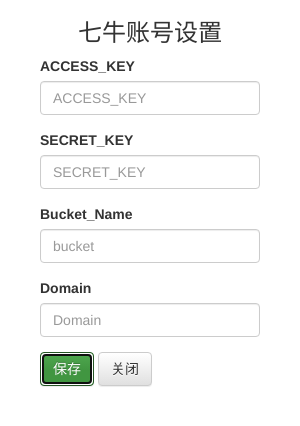
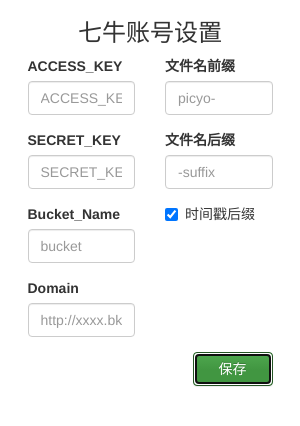
Before and after one commit to mzvast/Picorz, an Electron app: page app/settings.html in a window 300 px wide. Both pictures are taken after a click on the button "保存". Drawn offline with nearby package versions, Linux system fonts and the light colour scheme; no server answers.

Commit message:
增加前缀后缀和时间戳选项

```diff
--- a/app/js/settings.js
+++ b/app/js/settings.js
@@ -5,10 +5,14 @@
 const cancelBtn = document.getElementById('cancel');
 
 var settingboxesElements = document.querySelectorAll('.settingboxes');
+var fixElements = document.querySelectorAll('.fix');
 
 for (var i = 0; i < settingboxesElements.length; i++) {
     settingboxesElements[i].value = configuration.readSettings('keys')[i];
 }
+fixElements[0].value = configuration.readSettings('prefix')
+fixElements[1].value = configuration.readSettings('suffix')
+fixElements[2].checked = configuration.readSettings('timefix')
 saveBtn.onclick = function (e) {
     e.preventDefault();
     let tmp = [];
@@ -16,6 +20,10 @@
         tmp[i] = settingboxesElements[i].value;
     }
     configuration.saveSettings('keys',tmp);
+
+    configuration.saveSettings('prefix',fixElements[0].value);
+    configuration.saveSettings('suffix',fixElements[1].value);
+    configuration.saveSettings('timefix',fixElements[2].checked);
 
     dialog.showMessageBox(null,{
         type:"info",
@@ -26,7 +34,3 @@
         ipcRenderer.send('close-settings-window');
     })
 }
-cancelBtn.onclick = function (e) {
-    e.preventDefault();
-    ipcRenderer.send('close-settings-window');
-}
--- a/app/settings.html
+++ b/app/settings.html
@@ -14,36 +14,58 @@
 
 </head>
 
-<body style="-webkit-app-region: drag">
-	<div id="container row">
+<body>
+	<div id="container">
 		<h3 class="title text-center">七牛账号设置</h3>
+		<div class="row">
 			<div class="col-xs-10 col-xs-offset-1">
-<form>
+				<div class="row">
+					<form class="col-xs-6">
 						<div class="form-group">
 							<label for="accessKey">ACCESS_KEY</label>
-				<input class="settingboxes form-control" type="text" name="accessKey" placeholder="ACCESS_KEY">
+							<input class="settingboxes form-control" type="text" id="accessKey" placeholder="ACCESS_KEY">
 						</div>
 						<div class="form-group">
 							<label for="secretKey">SECRET_KEY</label>
-				<input class="settingboxes form-control" type="text" name="secretKey" placeholder="SECRET_KEY">
+							<input class="settingboxes form-control" type="text" id="secretKey" placeholder="SECRET_KEY">
 						</div>
 						<div class="form-group">
 							<label for="bucket">Bucket_Name</label>
-				<input class="settingboxes form-control" type="text" name="bucket" placeholder="bucket">
+							<input class="settingboxes form-control" type="text" id="bucket" placeholder="bucket">
 						</div>
 						<div class="form-group">
 							<label for="origin">Domain</label>
-				<input class="settingboxes form-control" type="text" name="origin" placeholder="Domain">
+							<input class="settingboxes form-control" type="text" id="origin" placeholder="http://xxxx.bkt.clouddn.com/">
 						</div>
+					</form>
+					<div class="col-xs-6">
+						<form>
+							<div class="form-group">
+								<label for="prefix">文件名前缀</label>
+								<input class="fix form-control" type="text" id="prefix" placeholder="picyo-">
+							</div>
+							<div class="form-group">
+								<label for="suffix">文件名后缀</label>
+								<input class="fix form-control" type="text" id="suffix" placeholder="-suffix">
+							</div>
+							<div class="checkbox ">
+								<label><input class="fix" type="checkbox" id="timefix">时间戳后缀</label>
+							</div>
+						</form>
 
-			<button id="save" type="submit" class="btn btn-success">保存</button>
-			<button id="cancel" type="submit" class="btn btn-default">关闭</button>
-		</form>
+					</div>
+				</div>
 			</div>
 
 		</div>
+		<div class="row">
+			<div class="col-xs-4 col-xs-offset-7">
+				<button id="save" type="submit" class="btn btn-success btn-block pull-right">保存</button>
+			</div>
+		</div>
+	</div>
 	<!-- Latest compiled and minified JavaScript -->
-	<script src="../node_modules/bootstrap/dist/js/bootstrap.min.js"></script>
+	<!--<script src="../node_modules/bootstrap/dist/js/bootstrap.min.js"></script>-->
 	<script src="./js/settings.js"></script>
 </body>
 
--- a/configuration.js
+++ b/configuration.js
@@ -14,14 +14,8 @@
     return process.env[(process.platform == 'win32') ? 'USERPROFILE' : 'HOME'];
 }
 
-function checkConfig() {
-    if (!readSettings('keys')) {
-        return false;
-    }
-    return true;
-}
 function checkKeys() {
-    if(!checkConfig()){
+    if(!readSettings('keys')){
         return false;
     }
     for (let i = 0; i < 4; i++) {
@@ -58,12 +52,20 @@
     if (!readSettings('domains')) {
         saveSettings('domains', []);
     }
+    if (!readSettings('prefix')) {
+        saveSettings('prefix', '');
+    }
+    if (!readSettings('suffix')) {
+        saveSettings('suffix', '');
+    }
+    if (!readSettings('timefix')) {
+        saveSettings('timefix', true);
+    }
 }
 
 module.exports = {
     saveSettings: saveSettings,
     readSettings: readSettings,
-    checkConfig: checkConfig,
     checkKeys:checkKeys,
     addSettings: addSettings,
     removeSettings: removeSettings,
```
Also changed, not shown: app/css/settings.css (+8 -7 lines), main.js (+10 -5 lines), README.md. Lines whose indentation alone changed are shown as unchanged.
